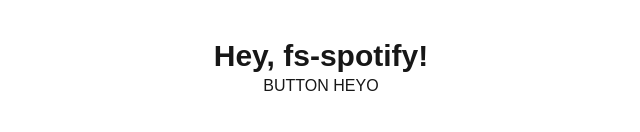
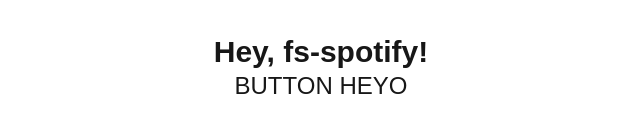
Before and after one commit to jermainewakeup/fs-spotify, a Next.js app: page / in a window 1280 px wide. Shown: the part 332-464 px from the top of the page, without its empty margins (319-959 px from the left). Built offline with nearby package versions, Linux system fonts and the light colour scheme.

Commit message:
Test button v2

```diff
--- a/app/page.tsx
+++ b/app/page.tsx
@@ -4,7 +4,7 @@
   return (
       <main className="flex min-h-screen flex-col items-center justify-center w-full">
         <h1 className="text-3xl font-bold">Hey, fs-spotify!</h1>
-        <button className="flex">BUTTON HEYO</button>
+        <button className="flex text-2xl font-light">BUTTON HEYO</button>
       </main>
   );
 }
```
